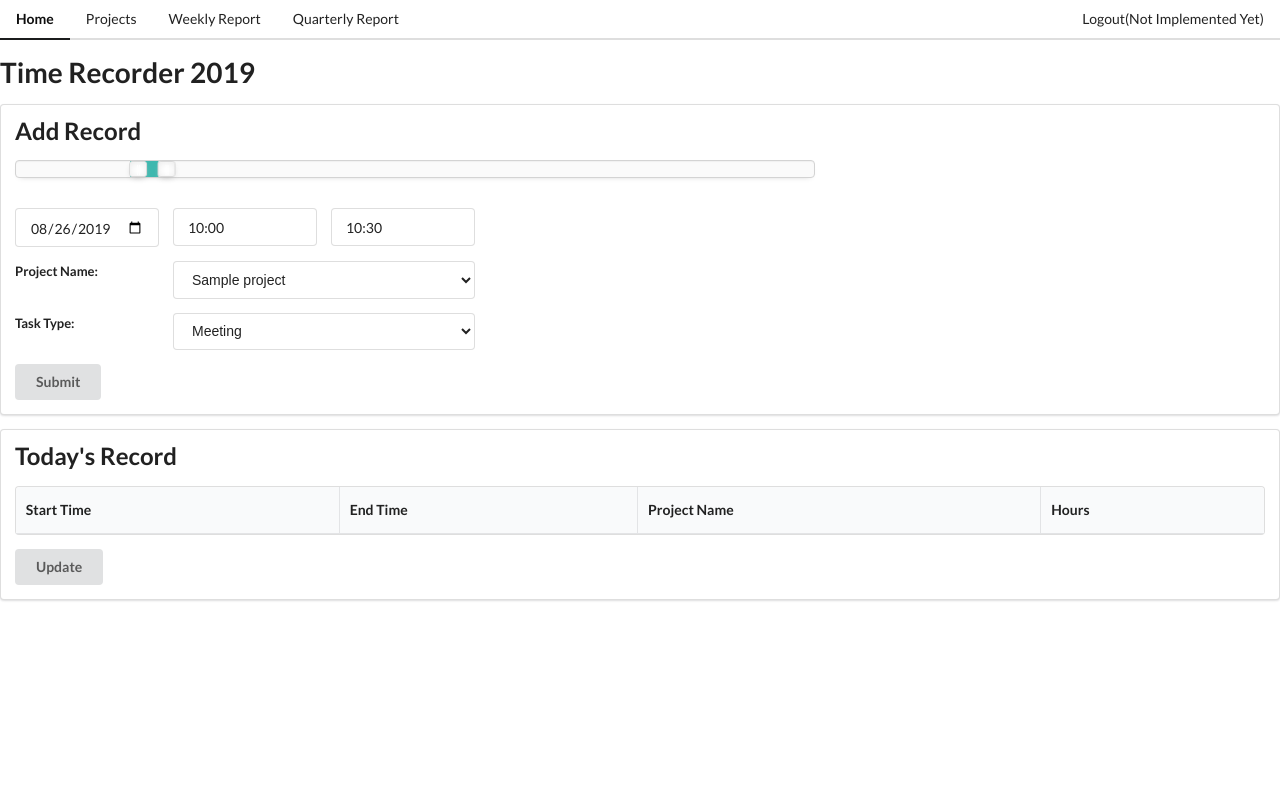
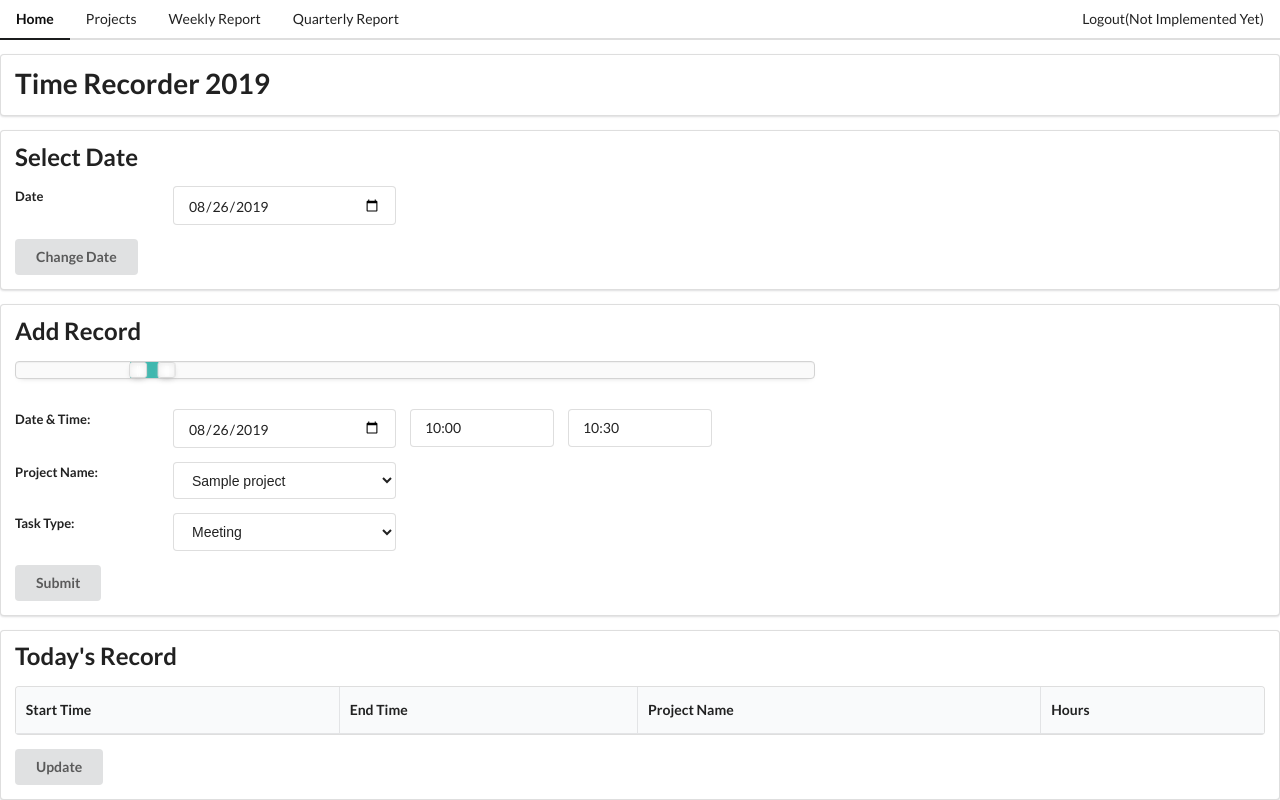
Before and after one commit to KI1208/TimeRecorder_2019, a Flask app: page / in a window 1280 px wide. Run offline with Flask 3, Linux system fonts and the light colour scheme; tables that the repository leaves empty hold one stand-in row (values such as "Sample post"); lists and menus that the app fills with data are empty.

Commit message:
Add DateChange function.

```diff
--- a/app/routes.py
+++ b/app/routes.py
@@ -38,10 +38,10 @@
                            timerecords=timerecords)
 
 
-@app.route('/changedate', methods=['POST'])
+@app.route('/changedate', methods=['POST', 'GET'])
 def change_date():
-    date = parse(request.form['date'])  # from str to datetime
-    # print(type(date),date)  # For Debug
+    requestdata = request.values
+    date = requestdata['date']
 
     return redirect(url_for('toppage', date=date))
 
--- a/app/templates/base.html
+++ b/app/templates/base.html
@@ -58,11 +58,11 @@
     {% if messages %}
     <article class="ui message">
         <div class="header"></div>
-        <p>
+        <ul>
             {% for message in messages -%}
             <li>{{ message }}</li>
             {% endfor %}
-        </p>
+        </ul>
     </article>
     {% endif %}
     {% endwith %}
--- a/app/templates/toppage.html
+++ b/app/templates/toppage.html
@@ -1,18 +1,25 @@
 {% extends "base.html" %}
 {% block body %}
 <body>
-    <div class="container">
-        <h1 class="title" align="left">Time Recorder 2019</h1>
+    <div class="ui segment">
+        <h1 class="ui header">Time Recorder 2019</h1>
     </div>
-
-<!--    <form action="{{ url_for('change_date') }}" method=post>-->
-<!--        <dl>-->
-<!--            <dt>Date:-->
-<!--            <dd><input type=date name=date value={{ date }}>-->
-<!--            <dd><input type=submit value=Change>-->
-<!--        </dl>-->
-<!--    </form>-->
-
+    <div class="ui segment">
+        <h2 class="ui header">Select Date</h2>
+        <form class="ui form" action="{{ url_for('change_date') }}">
+            <div class="field">
+                <div class="fields">
+                    <div class="two wide field">
+                        <label>Date</label>
+                    </div>
+                    <div class="three wide field">
+                        <input type="date" name="date" value={{ date }}>
+                    </div>
+                </div>
+            </div>
+            <button class="ui button" type="submit">Change Date</button>
+        </form>
+    </div>
     <div class="ui segment">
         <h2 class="ui header">Add Record</h2>
         <div id=container>
@@ -23,6 +30,9 @@
             <div class="field">
                 <div class="fields">
                     <div class="two wide field">
+                        <label>Date & Time: </label>
+                    </div>
+                    <div class="three wide field">
                         <input type="date" name="date" value={{ date }}>
                     </div>
                     <div class="two wide field">
@@ -38,7 +48,7 @@
                     <div class="two wide field">
                         <label>Project Name: </label>
                     </div>
-                    <div class="four wide field">
+                    <div class="three wide field">
                         <select name="projectname">
                             {% for project in projects %}
                                 <option value={{ project.projectname }}>{{ project.projectname }}</option>
@@ -47,13 +57,12 @@
                     </div>
                 </div>
             </div>
-
             <div class="field">
                 <div class="fields">
                     <div class="two wide field">
                         <label>Task Type: </label>
                     </div>
-                    <div class="four wide field">
+                    <div class="three wide field">
                         <select name="tasktype">
                             {% for tasktype in tasktypes %}
                                 <option value={{ tasktype }}>{{ tasktype }}</option>
@@ -65,7 +74,6 @@
             <button class="ui button" type="submit">Submit</button>
         </form>
     </div>
-
     <div class="ui segment">
         <h2 class="ui header">Today's Record</h2>
 <!--        <form class="ui form" action="{{ url_for('update_record') }}" method=post>-->
--- a/dashappq.py
+++ b/dashappq.py
@@ -45,7 +45,7 @@
             dcc.Slider(id='billable', min=0, max=100, step=1, marks={i: f'{i}' for i in range(0, 100, 10)}),
             dcc.Interval(
                 id='interval-component',
-                interval=1000,  # in milliseconds
+                interval=10000,  # in milliseconds
                 n_intervals=0
             )
         ]
```
